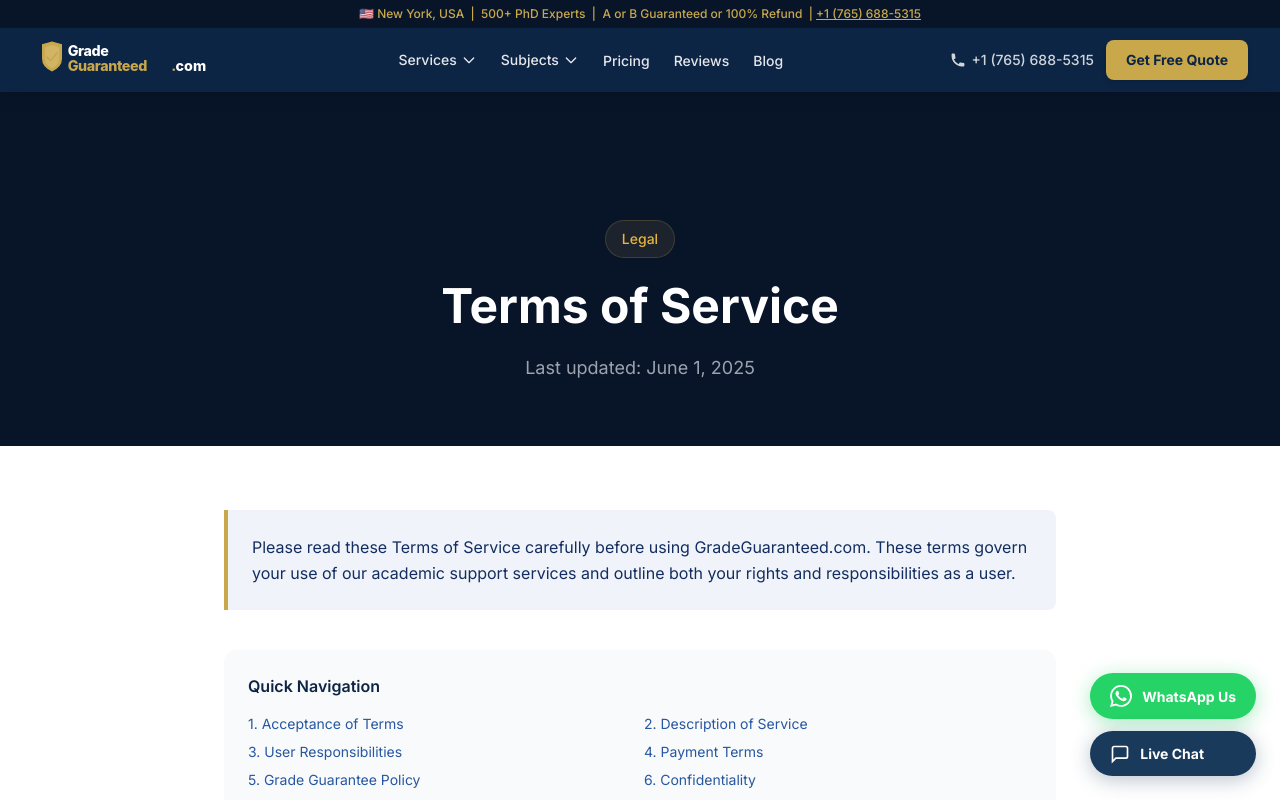
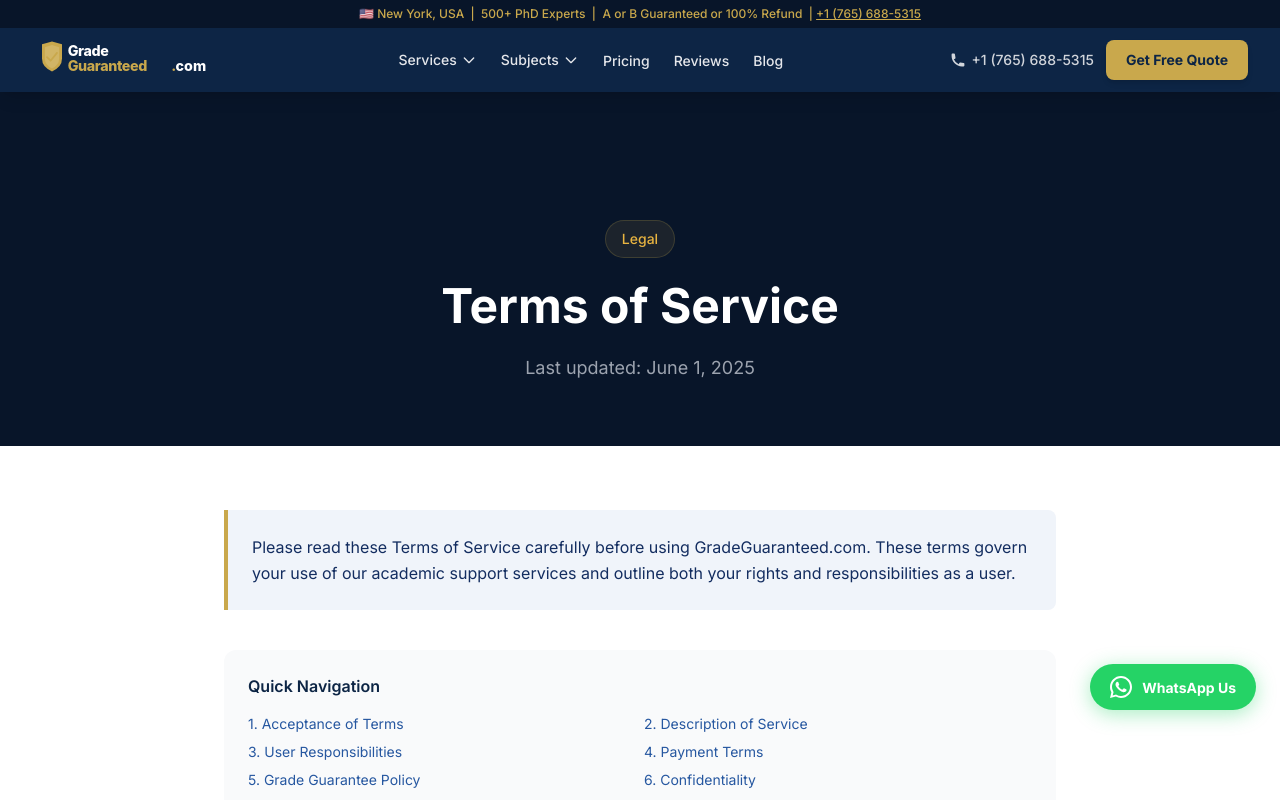
Before and after one commit to gradeduarantee/gradeguaranteed, a Next.js app: page /terms-of-service in a window 1280 px wide. Shown: the top 800 px of the page. Built offline with nearby package versions, Linux system fonts and the light colour scheme.

Commit message:
Replace Crisp with Tawk.to, remove Live Chat button, keep WhatsApp

```diff
--- a/components/FloatingButtons.js
+++ b/components/FloatingButtons.js
@@ -4,18 +4,20 @@
 
 export default function FloatingButtons() {
   useEffect(() => {
-    window.$crisp = []
-    window.CRISP_WEBSITE_ID = 'd7bbeac1-0cc5-4591-92d2-ee853e43afc4'
-    const d = document
-    const s = d.createElement('script')
-    s.src = 'https://client.crisp.chat/l.js'
-    s.async = 1
-    d.getElementsByTagName('head')[0].appendChild(s)
+    var Tawk_API = Tawk_API || {}
+    var Tawk_LoadStart = new Date()
+    var s1 = document.createElement('script')
+    var s0 = document.getElementsByTagName('script')[0]
+    s1.async = true
+    s1.src = 'https://embed.tawk.to/6a43c28df0a7151d458c4b4a/1jscavukt'
+    s1.charset = 'UTF-8'
+    s1.setAttribute('crossorigin', '*')
+    s0.parentNode.insertBefore(s1, s0)
   }, [])
 
   return (
     <div style={{
-      position: 'fixed', bottom: '24px', right: '24px',
+      position: 'fixed', bottom: '90px', right: '24px',
       display: 'flex', flexDirection: 'column', gap: '12px', zIndex: 9999,
     }}>
       <a
@@ -27,29 +29,16 @@
           padding: '12px 20px', borderRadius: '50px',
           textDecoration: 'none', fontWeight: 700, fontSize: '14px',
           boxShadow: '0 4px 20px rgba(37,211,102,0.4)',
+          transition: 'transform 0.2s, box-shadow 0.2s',
         }}
+        onMouseEnter={e => { e.currentTarget.style.transform = 'scale(1.05)'; e.currentTarget.style.boxShadow = '0 6px 28px rgba(37,211,102,0.5)' }}
+        onMouseLeave={e => { e.currentTarget.style.transform = 'scale(1)'; e.currentTarget.style.boxShadow = '0 4px 20px rgba(37,211,102,0.4)' }}
       >
-        <svg width="22" height="22" viewBox="0 0 24 24" fill="white">
-          <path d="M17.472 14.382c-.297-.149-1.758-.867-2.03-.967-.273-.099-.471-.148-.67.15-.197.297-.767.966-.94 1.164-.173.199-.347.223-.644.075-.297-.15-1.255-.463-2.39-1.475-.883-.788-1.48-1.761-1.653-2.059-.173-.297-.018-.458.13-.606.134-.133.298-.347.446-.52.149-.174.198-.298.298-.497.099-.198.05-.371-.025-.52-.075-.149-.669-1.612-.916-2.207-.242-.579-.487-.5-.669-.51-.173-.008-.371-.01-.57-.01-.198 0-.52.074-.792.372-.272.297-1.04 1.016-1.04 2.479 0 1.462 1.065 2.875 1.213 3.074.149.198 2.096 3.2 5.077 4.487.709.306 1.262.489 1.694.625.712.227 1.36.195 1.871.118.571-.085 1.758-.719 2.006-1.413.248-.694.248-1.289.173-1.413-.074-.124-.272-.198-.57-.347m-5.421 7.403h-.004a9.87 9.87 0 01-5.031-1.378l-.361-.214-3.741.982.998-3.648-.235-.374a9.86 9.86 0 01-1.51-5.26c.001-5.45 4.436-9.884 9.888-9.884 2.64 0 5.122 1.03 6.988 2.898a9.825 9.825 0 012.893 6.994c-.003 5.45-4.437 9.884-9.885 9.884m8.413-18.297A11.815 11.815 0 0012.05 0C5.495 0 .16 5.335.157 11.892c0 2.096.547 4.142 1.588 5.945L.057 24l6.305-1.654a11.882 11.882 0 005.683 1.448h.005c6.554 0 11.89-5.335 11.893-11.893a11.821 11.821 0 00-3.48-8.413z"/>
+        <svg width="22" height="22" fill="white" viewBox="0 0 24 24">
+          <path d="M17.472 14.382c-.297-.149-1.758-.867-2.03-.967-.273-.099-.471-.148-.67.15-.197.297-.767.966-.94 1.164-.173.199-.347.223-.644.075-.297-.15-1.255-.463-2.39-1.475-.883-.788-1.48-1.761-1.653-2.059-.173-.297-.018-.458.13-.606.134-.133.298-.347.446-.52.149-.174.198-.298.298-.497.099-.198.05-.371-.025-.52-.075-.149-.669-1.612-.916-2.207-.242-.579-.487-.5-.669-.51-.173-.008-.371-.01-.57-.01-.198 0-.52.074-.792.372-.272.297-1.04 1.016-1.04 2.479 0 1.462 1.065 2.875 1.213 3.074.149.198 2.096 3.2 5.077 4.487.709.306 1.262.489 1.694.625.712.227 1.36.195 1.871.118.571-.085 1.758-.719 2.006-1.413.248-.694.248-1.289.173-1.413-.074-.124-.272-.198-.57-.347zM12 0C5.373 0 0 5.373 0 12c0 2.123.553 4.116 1.523 5.843L.057 24l6.304-1.654A11.94 11.94 0 0012 24c6.627 0 12-5.373 12-12S18.627 0 12 0zm0 21.818a9.793 9.793 0 01-5.001-1.373l-.359-.213-3.722.976.993-3.63-.234-.372A9.792 9.792 0 012.182 12C2.182 6.565 6.565 2.182 12 2.182c5.434 0 9.818 4.384 9.818 9.818 0 5.435-4.384 9.818-9.818 9.818z"/>
         </svg>
         WhatsApp Us
       </a>
-      <button
-        onClick={() => { if (window.$crisp) window.$crisp.push(['do', 'chat:open']) }}
-        style={{
-          display: 'flex', alignItems: 'center', gap: '10px',
-          background: '#1a3a5c', color: 'white',
-          padding: '12px 20px', borderRadius: '50px',
-          border: 'none', cursor: 'pointer',
-          fontWeight: 700, fontSize: '14px',
-          boxShadow: '0 4px 20px rgba(26,58,92,0.3)',
-        }}
-      >
-        <svg width="20" height="20" viewBox="0 0 24 24" fill="none" stroke="white" strokeWidth="2">
-          <path d="M21 15a2 2 0 0 1-2 2H7l-4 4V5a2 2 0 0 1 2-2h14a2 2 0 0 1 2 2z"/>
-        </svg>
-        Live Chat
-      </button>
     </div>
   )
 }
```
